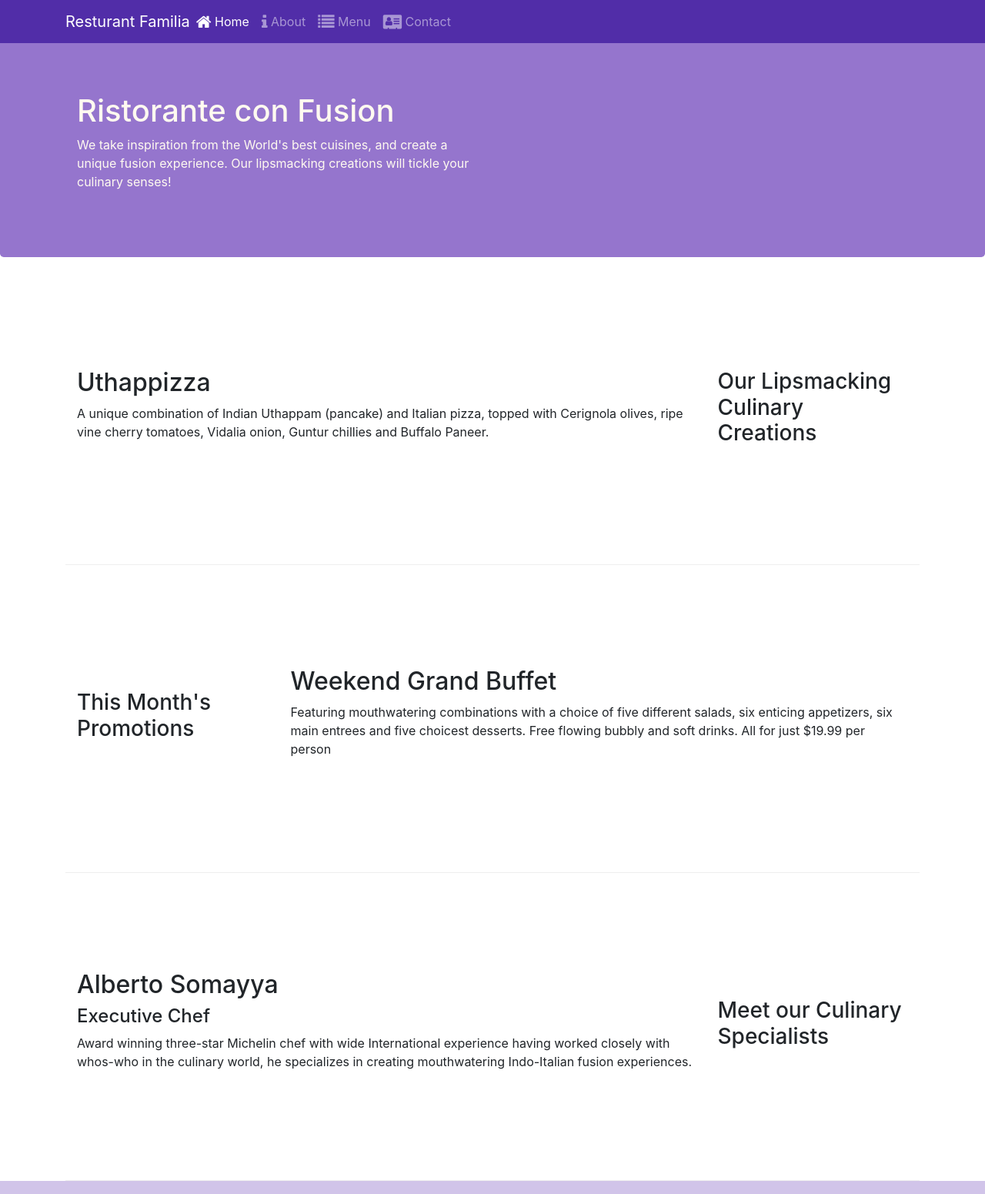
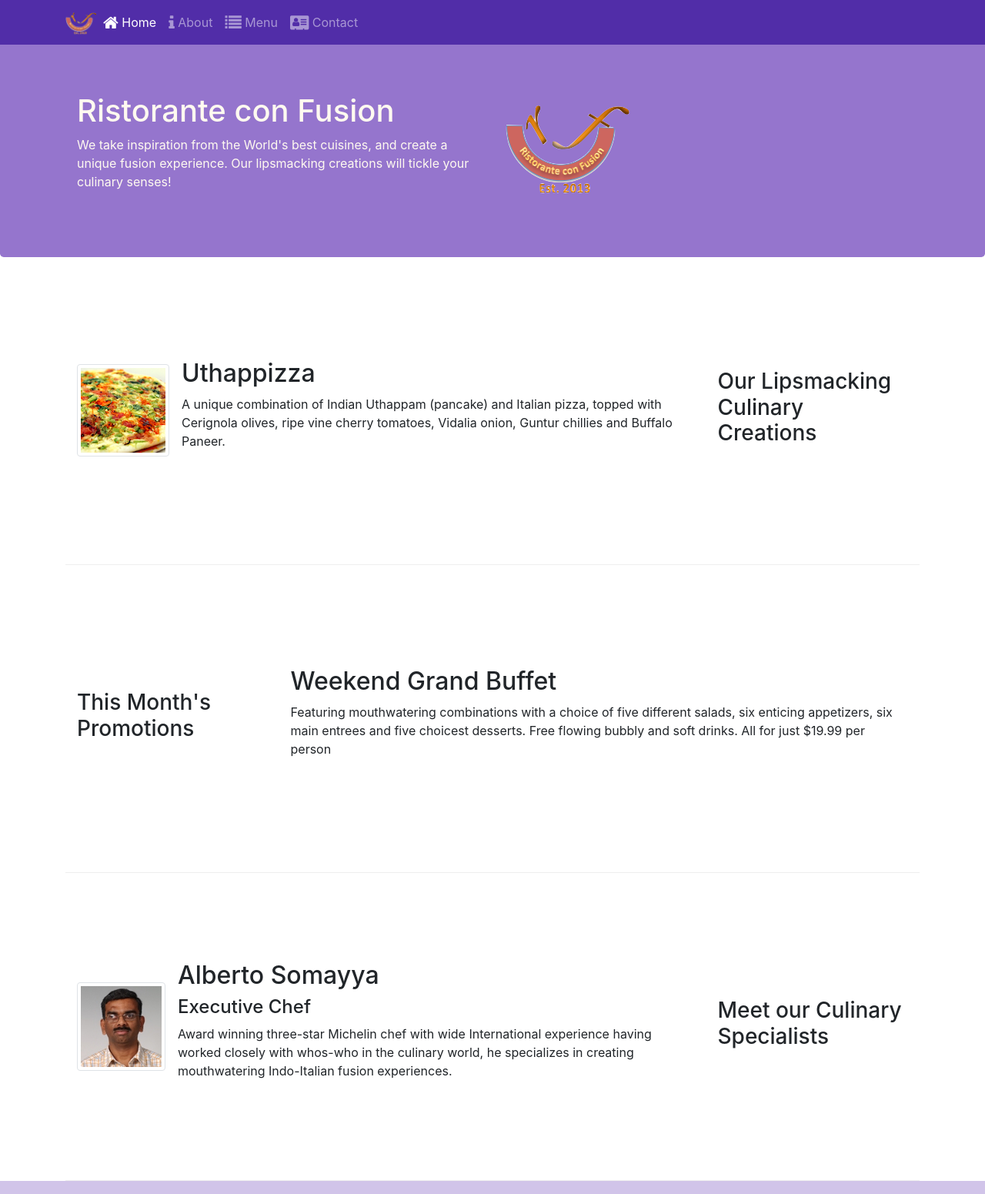
Before and after one commit to tayyabakhtar62/bootstrap-practice, a website: page index.html in a window 1280 px wide. Shown: the top 1551 px of the page at 77% size. Drawn offline with nearby package versions, Linux system fonts and the light colour scheme.

Commit message:
images and media

```diff
--- a/index.html
+++ b/index.html
@@ -25,7 +25,7 @@
                 <span class="navbar-toggler-icon"></span>
             </button>
 
-            <a class="navbar-brand mr-auto" href="#">Resturant Familia</a>
+            <a class="navbar-brand mr-auto" href="#"><img src="img/logo.png" height="30" width="41"></a>
 
             <div class="collapse navbar-collapse " id="Navbar">
                 <ul class="navbar-nav mr-auto">
@@ -50,7 +50,9 @@
                     <h1>Ristorante con Fusion</h1>
                     <p>We take inspiration from the World's best cuisines, and create a unique fusion experience. Our lipsmacking creations will tickle your culinary senses!</p>
                 </div>
-                <div class="col-12 col-sm">
+                <div class="col-12 col-sm align-self-center">
+                    <img src="img/logo.png" class="img-fluid">
+
                 </div>
             </div>
         </div>
@@ -62,8 +64,15 @@
                 <h3>Our Lipsmacking Culinary Creations</h3>
             </div>
             <div class="col col-sm order-sm-first col-md">
-                <h2>Uthappizza</h2>
-                <p>A unique combination of Indian Uthappam (pancake) and Italian pizza, topped with Cerignola olives, ripe vine cherry tomatoes, Vidalia onion, Guntur chillies and Buffalo Paneer.</p>
+                <div class="media">
+                    <img class="d-flex mr-3 img-thumbnail align-self-center" src="img/uthappizza.png" alt="uthappizza">
+                    <div class="media-body">
+                        <h2 class="mt-0">Uthappizza</h2>
+                        <p>A unique combination of Indian Uthappam (pancake) and Italian pizza, topped with Cerignola olives, ripe vine cherry tomatoes, Vidalia onion, Guntur chillies and Buffalo Paneer.</p>
+
+                    </div>
+                </div>
+
             </div>
         </div>
 
@@ -83,9 +92,17 @@
                 <h3>Meet our Culinary Specialists</h3>
             </div>
             <div class="col col-sm order-sm-first col-md">
-                <h2>Alberto Somayya</h2>
-                <h4>Executive Chef</h4>
-                <p>Award winning three-star Michelin chef with wide International experience having worked closely with whos-who in the culinary world, he specializes in creating mouthwatering Indo-Italian fusion experiences. </p>
+
+                <div class="media">
+                    <img class="d-flex mr-3 img-thumbnail align-self-center" src="img/alberto.png" alt="alberto">
+                    <div class="media-body">
+                        <h2 class="mt-0">Alberto Somayya</h2>
+                        <h4>Executive Chef</h4>
+                        <p>Award winning three-star Michelin chef with wide International experience having worked closely with whos-who in the culinary world, he specializes in creating mouthwatering Indo-Italian fusion experiences. </p>
+
+                    </div>
+                </div>
+
             </div>
         </div>
     </div>
```
Also changed, not shown: aboutus.html (+4 -2 lines), contactus.html (+4 -2 lines), img/alberto.png (added), img/buffet.png (added), img/logo.png (added), img/uthappizza.png (added), 2 other files.
